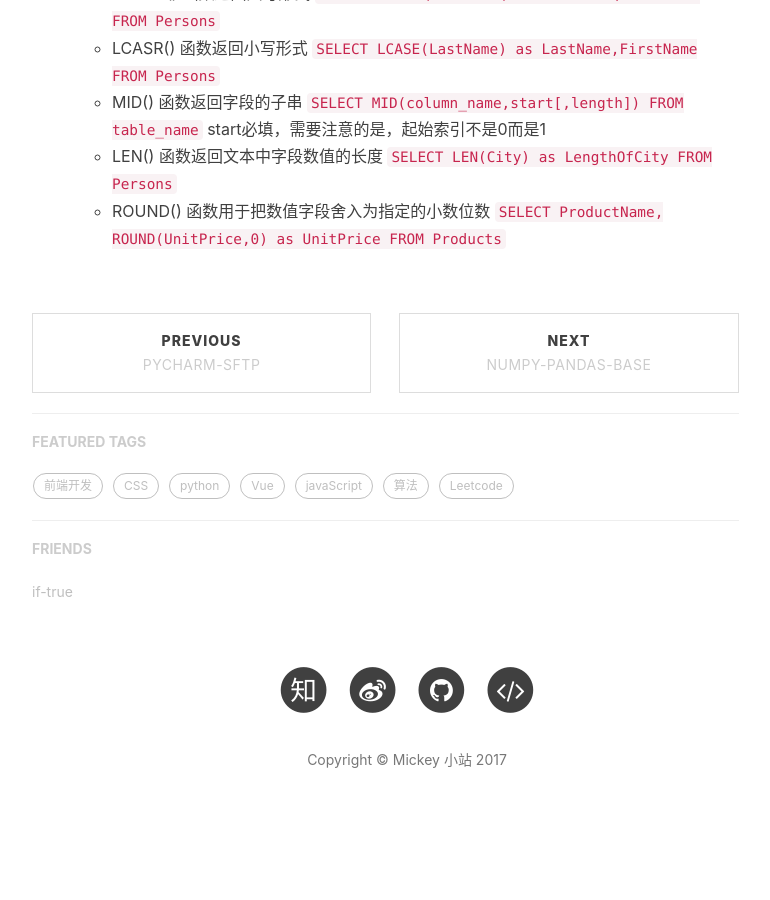
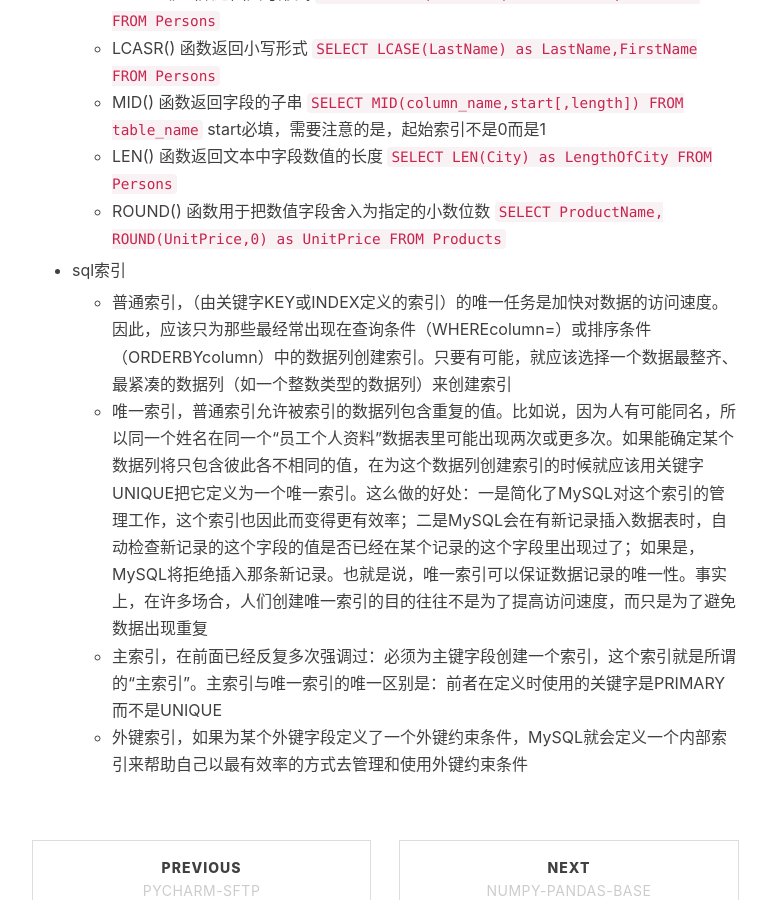
Before and after one commit to mickey0524/mickey0524.github.io, a Jekyll site: the page built from _posts/2017-11-05-db-base.md, in a window 1280 px wide and 900 px high, scrolled down 3426 px. Shown: the whole window, without its empty margins (233-1003 px from the left). Built offline with Jekyll 4.4.1, drawn with Linux system fonts in a browser that asks for light colours; nearby versions of some CDN libraries; comment, search, counter and statistics services are not loaded; before the commit the page ends 4290 px from its top, so only the background shows below that.

Commit message:
feat(db): 增加db中对索引的简介

```diff
--- a/_posts/2017-11-05-db-base.md
+++ b/_posts/2017-11-05-db-base.md
@@ -145,3 +145,10 @@ HAVING SUM(OrderPrice)<2000`
   * MID() 函数返回字段的子串 `SELECT MID(column_name,start[,length]) FROM table_name` start必填，需要注意的是，起始索引不是0而是1
   * LEN() 函数返回文本中字段数值的长度 `SELECT LEN(City) as LengthOfCity FROM Persons`
   * ROUND() 函数用于把数值字段舍入为指定的小数位数 `SELECT ProductName, ROUND(UnitPrice,0) as UnitPrice FROM Products`
+
+* sql索引
+
+  * 普通索引，（由关键字KEY或INDEX定义的索引）的唯一任务是加快对数据的访问速度。因此，应该只为那些最经常出现在查询条件（WHEREcolumn=）或排序条件（ORDERBYcolumn）中的数据列创建索引。只要有可能，就应该选择一个数据最整齐、最紧凑的数据列（如一个整数类型的数据列）来创建索引
+  * 唯一索引，普通索引允许被索引的数据列包含重复的值。比如说，因为人有可能同名，所以同一个姓名在同一个“员工个人资料”数据表里可能出现两次或更多次。如果能确定某个数据列将只包含彼此各不相同的值，在为这个数据列创建索引的时候就应该用关键字UNIQUE把它定义为一个唯一索引。这么做的好处：一是简化了MySQL对这个索引的管理工作，这个索引也因此而变得更有效率；二是MySQL会在有新记录插入数据表时，自动检查新记录的这个字段的值是否已经在某个记录的这个字段里出现过了；如果是，MySQL将拒绝插入那条新记录。也就是说，唯一索引可以保证数据记录的唯一性。事实上，在许多场合，人们创建唯一索引的目的往往不是为了提高访问速度，而只是为了避免数据出现重复
+  * 主索引，在前面已经反复多次强调过：必须为主键字段创建一个索引，这个索引就是所谓的“主索引”。主索引与唯一索引的唯一区别是：前者在定义时使用的关键字是PRIMARY而不是UNIQUE
+  * 外键索引，如果为某个外键字段定义了一个外键约束条件，MySQL就会定义一个内部索引来帮助自己以最有效率的方式去管理和使用外键约束条件
```
